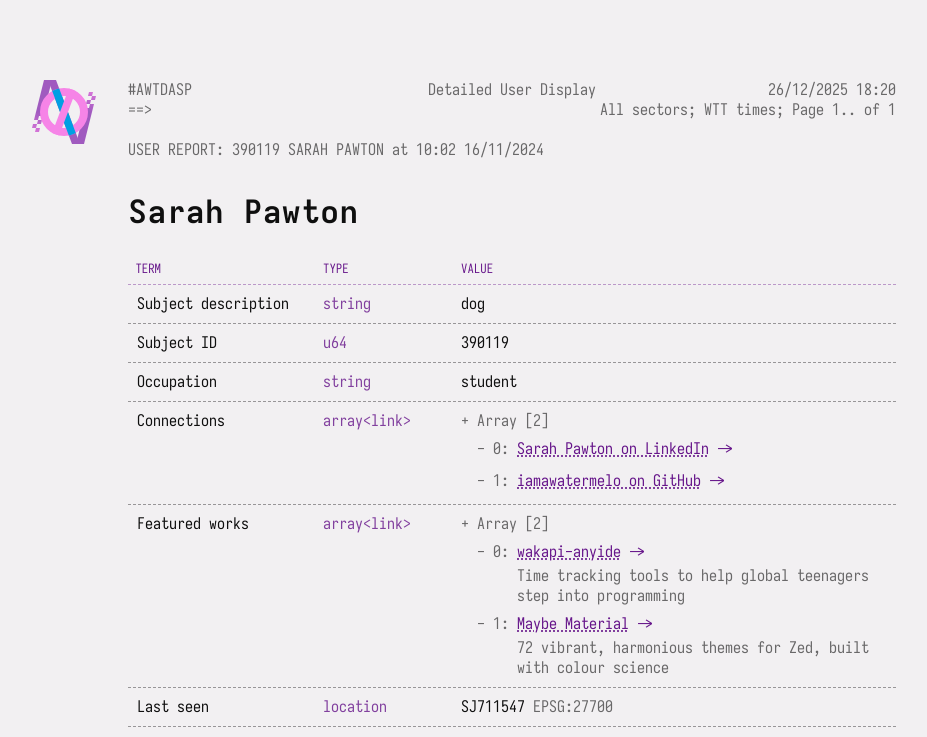
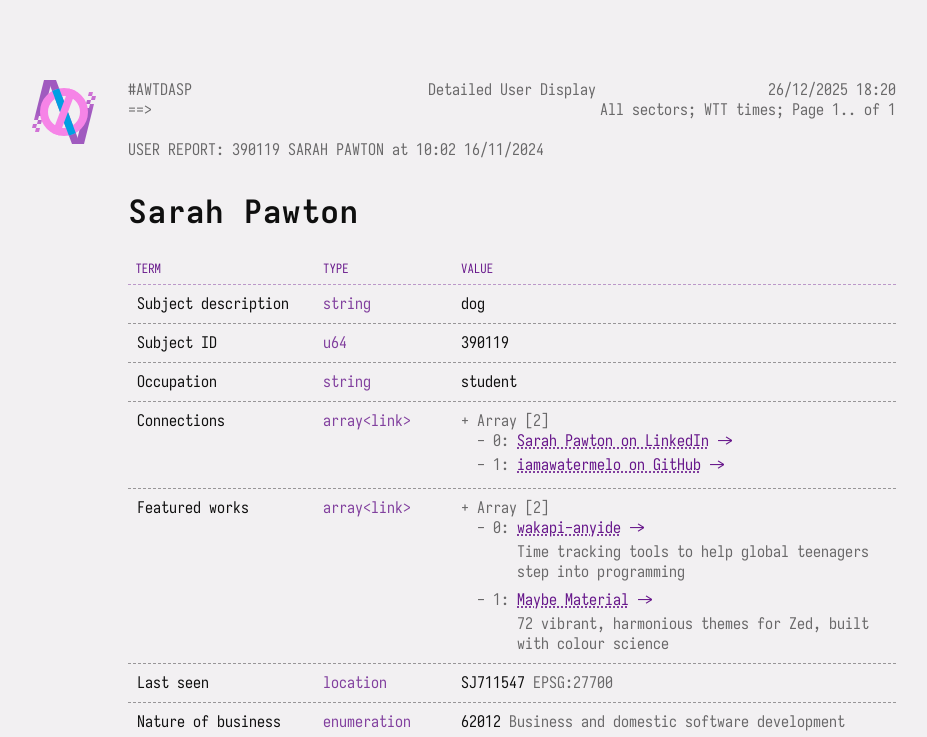
Before and after one commit to iamawatermelo/srh.dog, a SvelteKit app: page / in a window 1280 px wide. Shown: the top 737 px of the page, without its empty margins (128-1055 px from the left). Built offline with nearby package versions, Linux system fonts and the light colour scheme.

Commit message:
further refinement

```diff
--- a/src/routes/+page.svelte
+++ b/src/routes/+page.svelte
@@ -343,12 +343,12 @@
         }
 
         /* WCAG 2.2 SC 2.5.8 */
-        &:has(a) {
-            row-gap: 1ch;
+        a {
+            min-height: 1.5em;
+        }
 
-            a {
-                min-height: 1.5em;
-            }
+        &:has(.faint) li:not(:last-child) {
+            padding-bottom: 0.5em;
         }
     }
 
```
